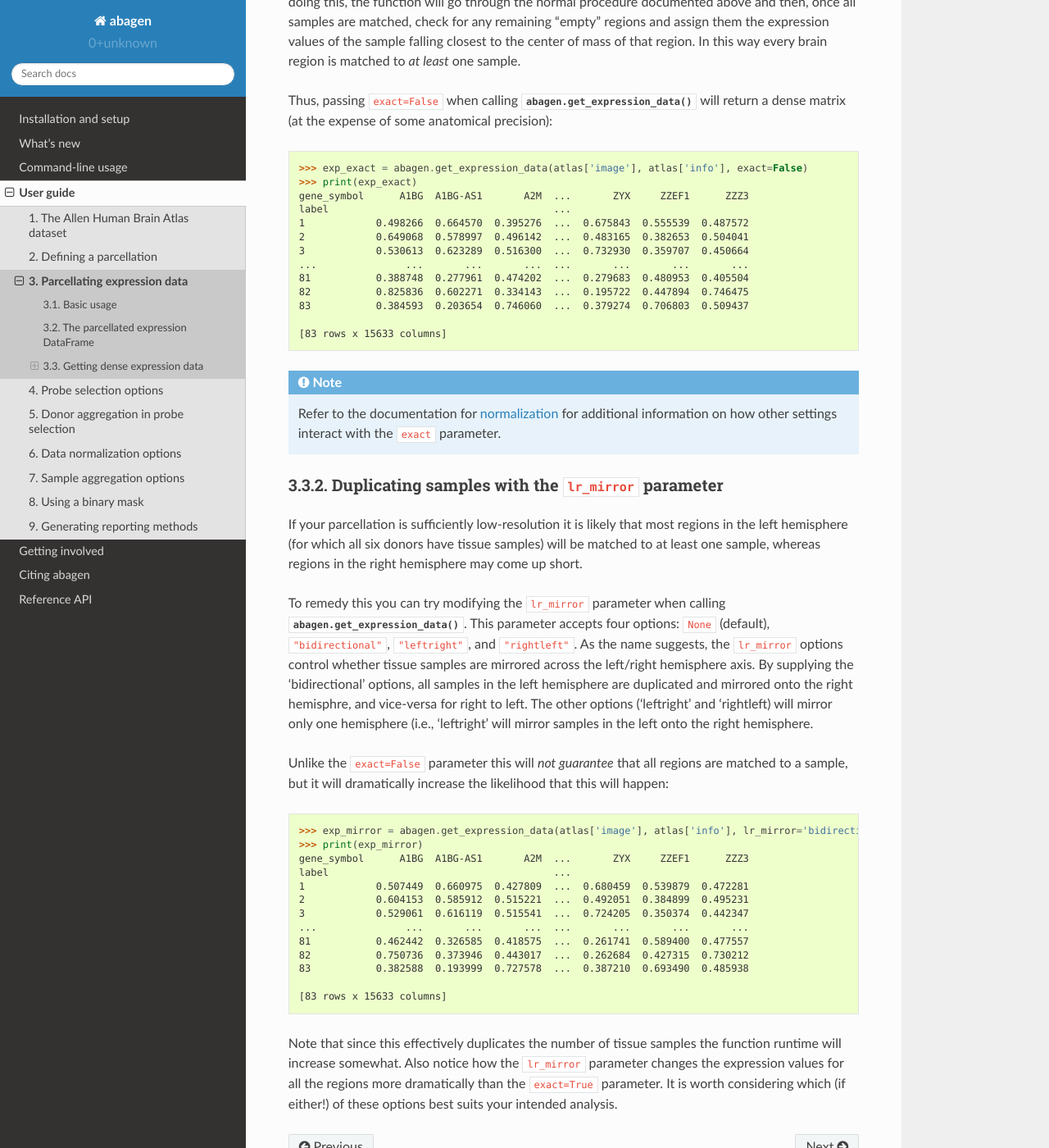
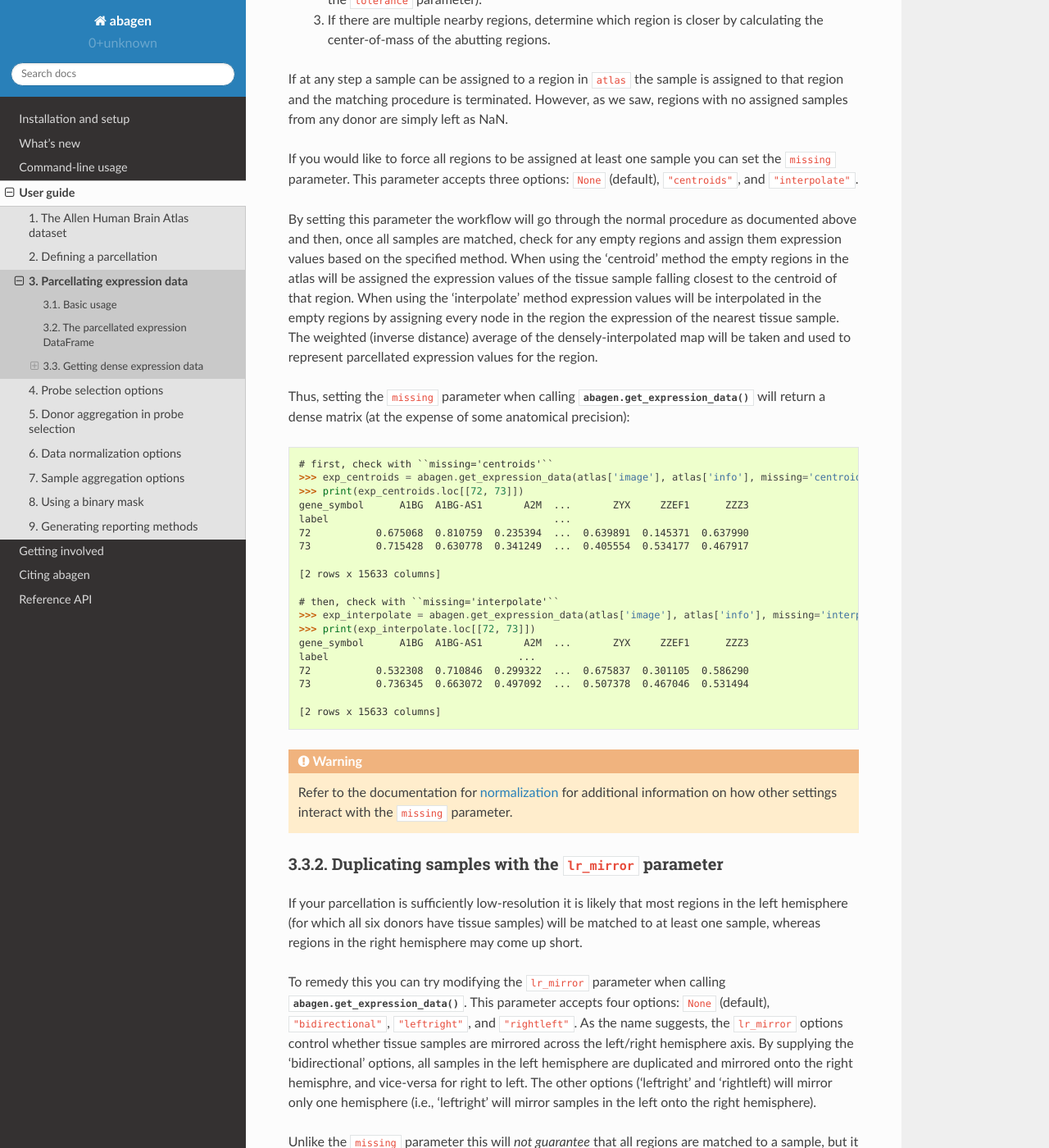
Before and after one commit to rmarkello/abagen, a Sphinx documentation site: the page built from docs/user_guide/expression.rst, in a window 1280 px wide and 1400 px high, scrolled down 2840 px. Shown: the whole window at 82% size. Built offline with Sphinx 7.4.7 and the Read the Docs theme 2.0.0, drawn with Linux system fonts in a browser that asks for light colours; some of the changed text lies outside the part shown.

Commit message:
[DOC] Update docs on exact parameter
Changed to reflect new missing parameter

```diff
--- a/docs/user_guide/expression.rst
+++ b/docs/user_guide/expression.rst
@@ -55,8 +55,8 @@ about what's happening as it goes. However, briefly the function:
        differential stability amongst donors; refer to parameter
        ``probe_selection`` for more info (or see :ref:`usage_probes`).
     7. Matches tissue samples to regions in the user-specified ``atlas``. Refer
-       to parameters ``atlas``, ``atlas_info``, ``exact``, and ``tolerance``
-       for more info (or see :ref:`usage_expression_exact`).
+       to parameters ``atlas``, ``atlas_info``, ``missing``, and ``tolerance``
+       for more info (or see :ref:`usage_expression_missing`).
     8. Normalizes expression values for each sample across genes for each
        donor. This occurs by default using a scaled robust sigmoid
        normalization function; refere to parameter ``sample_norm`` for more
@@ -113,20 +113,31 @@ Getting dense expression data
 
 Unfortunately, due to how tissue samples were collected from the donor brains
 it is possible that some regions in an atlas may not be represented by any
-expression data. In the above example, one of the rows (not displayed) is
-missing data. That region, corresponding to the right temporal pole in the
-Desikan-Killiany atlas, was not matched to any tissue samples; this is likely
-due to the fact that only two of the six donors have tissue samples taken from
-the right hemisphere.
+expression data. In the above example, two of the rows are missing data:
+
+.. doctest::
+
+    >>> print(expression.loc[[72, 73]])
+    gene_symbol  A1BG  A1BG-AS1  A2M  ...  ZYX  ZZEF1  ZZZ3
+    label                             ...
+    72            NaN       NaN  NaN  ...  NaN    NaN   NaN
+    73            NaN       NaN  NaN  ...  NaN    NaN   NaN
+    <BLANKLINE>
+    [2 rows x 15633 columns]
+
+These regions, corresponding to the right temporal pole (label 72) and
+transverse temporal gyrus (label 73) in the Desikan-Killiany atlas, were not
+matched to any tissue samples; this is likely due to the fact that only two of
+the six donors have tissue samples taken from the right hemisphere.
 
 If you require a *dense* matrix---that is, you need expression values for
 **every** region in your ``atlas``---there are a few parameters that you can
 consider tuning to try and achieve this.
 
-.. _usage_expression_exact:
+.. _usage_expression_missing:
 
-Inexact matching with the ``exact`` parameter
-~~~~~~~~~~~~~~~~~~~~~~~~~~~~~~~~~~~~~~~~~~~~~
+Filling in data with the ``missing`` parameter
+~~~~~~~~~~~~~~~~~~~~~~~~~~~~~~~~~~~~~~~~~~~~~~
 
 By default, the :func:`abagen.get_expression_data` function will attempt to be
 as precise as possible in matching microarray samples with brain regions. It
@@ -145,39 +156,54 @@ assigned to that region and the matching procedure is terminated. However, as
 we saw, regions with no assigned samples from any donor are simply left as NaN.
 
 If you would like to force all regions to be assigned at least one sample you
-can set ``exact=False``. By doing this, the function will go through the
-normal procedure documented above and then, once all samples are matched,
-check for any remaining "empty" regions and assign them the expression values
-of the sample falling closest to the center of mass of that region. In this
-way every brain region is matched to *at least* one sample.
+can set the ``missing`` parameter. This parameter accepts three options:
+``None`` (default), ``"centroids"``, and ``"interpolate"``.
 
-Thus, passing ``exact=False`` when calling :func:`abagen.get_expression_data`
-will return a dense matrix (at the expense of some anatomical precision):
+By setting this parameter the workflow will go through the normal procedure as
+documented above and then, once all samples are matched, check for any empty
+regions and assign them expression values based on the specified method. When
+using the 'centroid' method the empty regions in the atlas will be assigned the
+expression values of the tissue sample falling closest to the centroid of that
+region. When using the 'interpolate' method expression values will be
+interpolated in the empty regions by assigning every node in the region the
+expression of the nearest tissue sample. The weighted (inverse distance)
+average of the densely-interpolated map will be taken and used to represent
+parcellated expression values for the region.
 
-.. insert figure demonstration matching of samples with ``exact`` parameter
+Thus, setting the ``missing`` parameter when calling
+:func:`abagen.get_expression_data` will return a dense matrix (at the expense
+of some anatomical precision):
+
+.. insert figure demonstration matching of samples with ``missing`` parameter
 
 .. doctest::
     :options: +SKIP
 
-    >>> exp_exact = abagen.get_expression_data(atlas['image'], atlas['info'], exact=False)
-    >>> print(exp_exact)
+    # first, check with ``missing='centroids'``
+    >>> exp_centroids = abagen.get_expression_data(atlas['image'], atlas['info'], missing='centroids')
+    >>> print(exp_centroids.loc[[72, 73]])
     gene_symbol      A1BG  A1BG-AS1       A2M  ...       ZYX     ZZEF1      ZZZ3
     label                                      ...
-    1            0.498266  0.664570  0.395276  ...  0.675843  0.555539  0.487572
-    2            0.649068  0.578997  0.496142  ...  0.483165  0.382653  0.504041
-    3            0.530613  0.623289  0.516300  ...  0.732930  0.359707  0.450664
-    ...               ...       ...       ...  ...       ...       ...       ...
-    81           0.388748  0.277961  0.474202  ...  0.279683  0.480953  0.405504
-    82           0.825836  0.602271  0.334143  ...  0.195722  0.447894  0.746475
-    83           0.384593  0.203654  0.746060  ...  0.379274  0.706803  0.509437
+    72           0.675068  0.810759  0.235394  ...  0.639891  0.145371  0.637990
+    73           0.715428  0.630778  0.341249  ...  0.405554  0.534177  0.467917
     <BLANKLINE>
-    [83 rows x 15633 columns]
+    [2 rows x 15633 columns]
 
-.. note::
+    # then, check with ``missing='interpolate'``
+    >>> exp_interpolate = abagen.get_expression_data(atlas['image'], atlas['info'], missing='interpolate')
+    >>> print(exp_interpolate.loc[[72, 73]])
+    gene_symbol      A1BG  A1BG-AS1       A2M  ...       ZYX     ZZEF1      ZZZ3
+    label                                ...
+    72           0.532308  0.710846  0.299322  ...  0.675837  0.301105  0.586290
+    73           0.736345  0.663072  0.497092  ...  0.507378  0.467046  0.531494
+    <BLANKLINE>
+    [2 rows x 15633 columns]
+
+.. warning::
 
     Refer to the documentation for :ref:`normalization <usage_norm_matched>`
     for additional information on how other settings interact with the
-    ``exact`` parameter.
+    ``missing`` parameter.
 
 .. _usage_expression_lrmirror:
 
@@ -197,11 +223,10 @@ are mirrored across the left/right hemisphere axis. By supplying the
 'bidirectional' options, all samples in the left hemisphere are duplicated and
 mirrored onto the right hemisphre, and vice-versa for right to left. The other
 options ('leftright' and 'rightleft) will mirror only one hemisphere (i.e.,
-'leftright' will mirror samples in the left onto the right hemisphere.
+'leftright' will mirror samples in the left onto the right hemisphere).
 
-Unlike the ``exact=False`` parameter this will *not guarantee* that all regions
-are matched to a sample, but it will dramatically increase the likelihood that
-this will happen:
+Unlike the ``missing`` parameter this will *not guarantee* that all regions are
+matched to a sample, but it will increase the likelihood that this happens:
 
 .. insert figure demonstrating duplication of samples across hemispheres
 
@@ -209,21 +234,17 @@ this will happen:
     :options: +SKIP
 
     >>> exp_mirror = abagen.get_expression_data(atlas['image'], atlas['info'], lr_mirror='bidirectional')
-    >>> print(exp_mirror)
+    >>> print(exp_mirror.loc[[72, 73]])
     gene_symbol      A1BG  A1BG-AS1       A2M  ...       ZYX     ZZEF1      ZZZ3
-    label                                      ...
-    1            0.507449  0.660975  0.427809  ...  0.680459  0.539879  0.472281
-    2            0.604153  0.585912  0.515221  ...  0.492051  0.384899  0.495231
-    3            0.529061  0.616119  0.515541  ...  0.724205  0.350374  0.442347
-    ...               ...       ...       ...  ...       ...       ...       ...
-    81           0.462442  0.326585  0.418575  ...  0.261741  0.589400  0.477557
-    82           0.750736  0.373946  0.443017  ...  0.262684  0.427315  0.730212
-    83           0.382588  0.193999  0.727578  ...  0.387210  0.693490  0.485938
+    label                                ...
+    72           0.832617  0.648154  0.425707  ...  0.580406  0.439378  0.799856
+    73           0.682180  0.569551  0.627497  ...  0.430146  0.302926  0.425995
     <BLANKLINE>
-    [83 rows x 15633 columns]
+    [2 rows x 15633 columns]
 
 Note that since this effectively duplicates the number of tissue samples the
-function runtime will increase somewhat. Also notice how the ``lr_mirror``
-parameter changes the expression values for all the regions more dramatically
-than the ``exact=True`` parameter. It is worth considering which (if either!)
-of these options best suits your intended analysis.
+function runtime will increase somewhat. Also, importantly, setting the
+``lr_mirror`` parameter will change the expression values of **all** of the
+regions in the generated matrix–not just the regions that are missing data. It
+is worth considering which (if either!) of these options best suits your
+intended analysis.
```
Also changed, not shown: docs/user_guide/normalization.rst (+8 -8 lines).
